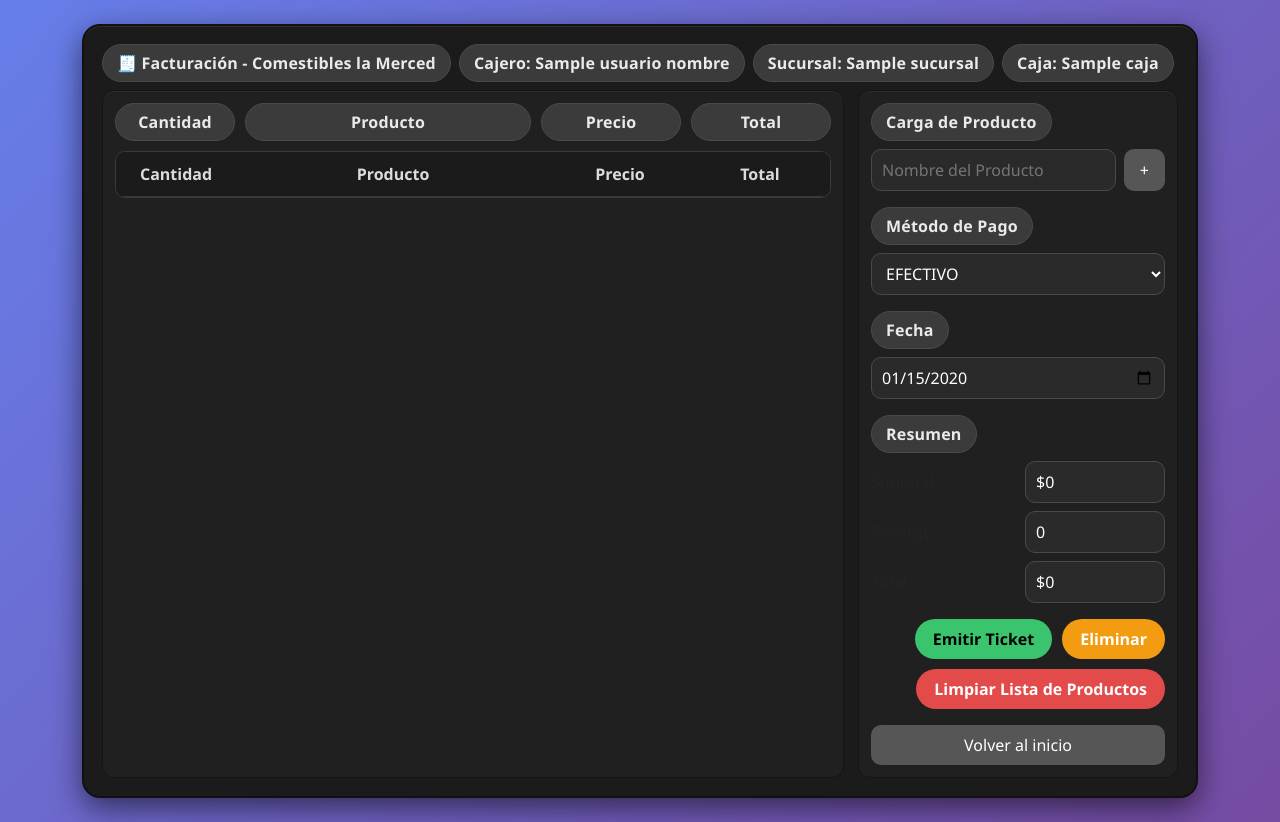
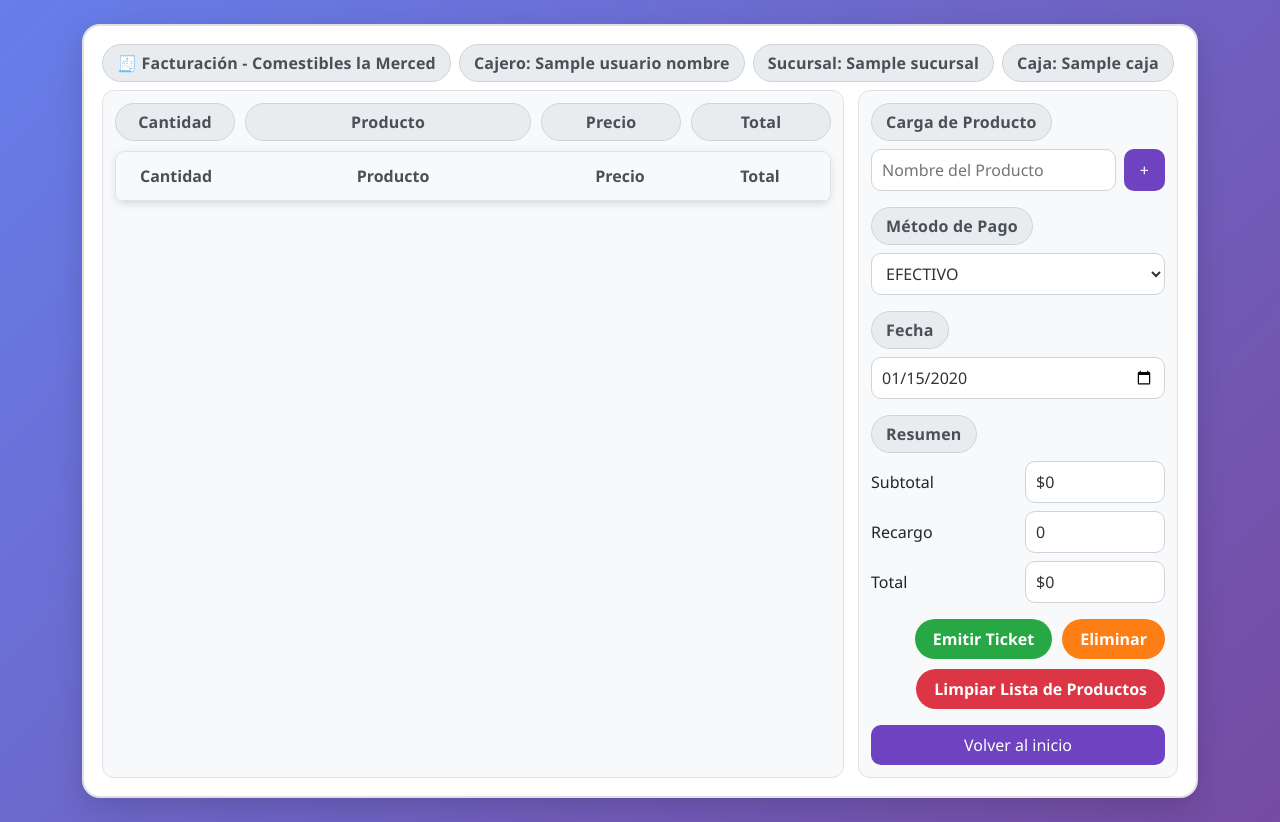
Before and after one commit to IgnacioCasula/LaMercedComestiblesSuper, a Django app: template ventas/templates/HTML/registrar_venta.html in a window 1280 px wide. Run offline with Django 4.2, Linux system fonts and the light colour scheme; tables that the repository leaves empty hold one stand-in row (values such as "Sample post"); the template is opened without the code that fills it: values that come from a table or form of the project are taken from there, most other values are stand-ins (such as "Sample title", 1, 10 or a date in 2020); lists and menus that the app fills with data are empty.

Commit message:
actualizacion de venta

```diff
--- a/ventas/static/CSS/ventas.css
+++ b/ventas/static/CSS/ventas.css
@@ -1,10 +1,10 @@
 :root{
-    --panel:#1b1b1b;
-    --panel-2:#202020;
-    --ink:#e6e6e6;
-    --line:#3a3a3a;
-    --pill:#3b3b3b;
-    --pill-hi:#4a4a4a;
+    --panel:#ffffff;    /* Cambiado a blanco */
+    --panel-2:#f8f9fa;  /* Gris muy claro */
+    --ink:#333333;      /* Texto oscuro */
+    --line:#dee2e6;     /* Bordes grises claros */
+    --pill:#e9ecef;     /* Pills grises claros */
+    --pill-hi:#ced4da;  /* Pills hover */
 }
 
 body {
@@ -16,13 +16,11 @@ body {
     overflow-x: hidden;
 }
 
-
-
 .frame{
     background:var(--panel);
     border-radius:18px;
-    border:2px solid #111;
-    box-shadow: inset 0 1px 0 rgba(255,255,255,.08), 0 10px 30px rgba(0,0,0,.55);
+    border:2px solid #e0e0e0; /* Borde más suave */
+    box-shadow: inset 0 1px 0 rgba(255,255,255,.08), 0 10px 30px rgba(0,0,0,.15);
     padding:18px;
 }
 
@@ -34,11 +32,11 @@ body {
     padding:6px 14px;
     font-weight:600;
     letter-spacing:.2px;
-    color:#eaeaea;
+    color:#495057; /* Texto gris oscuro */
 }
 
 .btn-purple{
-    background:#565656;
+    background:#6f42c1;
     color:#fff;
     border:none;
     border-radius:10px;
@@ -48,7 +46,7 @@ body {
     padding: 8px 16px;
 }
 .btn-purple:hover{
-    background:#919191;
+    background:#5a2dac;
     color:#fff;
 }
 
@@ -62,7 +60,7 @@ body {
     background:var(--panel-2);
     border-radius:12px;
     padding:12px;
-    border:1px solid #141414;
+    border:1px solid var(--line);
     box-shadow: inset 0 1px 0 rgba(255,255,255,.05);
 }
 
@@ -75,41 +73,50 @@ body {
 
 .gridhead .pill{ text-align:center; }
 
+/* ===== TABLA BLANCA ===== */
 table.sheet{
     width:100%;
     border-collapse:separate;
     border-spacing:0;
-    background:#181818;
+    background:#ffffff; /* Fondo blanco sólido */
     border:1px solid var(--line);
     border-radius:10px;
     overflow:hidden;
+    box-shadow: 0 2px 8px rgba(0,0,0,0.1); /* Sombra suave */
 }
 
 table.sheet thead th{
-    background:#1b1b1b;
-    color:#dcdcdc;
+    background:#f8f9fa; /* Gris muy claro para encabezado */
+    color:#495057; /* Texto gris oscuro */
     font-weight:600;
     text-align:center;
-    border-bottom:1px solid var(--line);
-    padding:10px 8px;
+    border-bottom:2px solid var(--line);
+    padding:12px 8px;
 }
 
 table.sheet tbody td{
-    background:#151515;
-    color:#f1f1f1;
+    background:#ffffff; /* Fondo blanco */
+    color:#212529; /* Texto casi negro */
     border-top:1px solid var(--line);
     border-right:1px solid var(--line);
-    padding:10px 8px;
+    padding:12px 8px;
     text-align:center;
+    transition: background-color 0.2s ease;
 }
 
-table.sheet tbody tr:nth-child(even) td{ background:#121212; }
+table.sheet tbody tr:nth-child(even) td{
+    background:#f8f9fa; /* Gris muy claro para filas pares */
+}
+
 table.sheet td:last-child, table.sheet th:last-child{ border-right:none; }
-table.sheet tbody tr:hover td{ background:#1e1e1e; }
+
+table.sheet tbody tr:hover td{
+    background:#e3f2fd; /* Azul muy claro al hover */
+}
 
 .side{
     background:var(--panel-2);
-    border:1px solid #141414;
+    border:1px solid var(--line);
     box-shadow: inset 0 1px 0 rgba(255,255,255,.05);
     border-radius:12px;
     padding:12px;
@@ -117,18 +124,21 @@ table.sheet tbody tr:hover td{ background:#1e1e1e; }
 
 .inpt{
     width:100%;
-    background:#2a2a2a;
+    background:#ffffff;
     border:1px solid var(--pill-hi);
-    color:#fff;
+    color:#333;
     border-radius:10px;
     padding:8px 10px;
     outline:none;
 }
 
-.inpt:focus{ border-color:#6f42c1; }
+.inpt:focus{
+    border-color:#6f42c1;
+    box-shadow: 0 0 0 2px rgba(111, 66, 193, 0.2);
+}
 
 .preview{
-    background:#0f0f0f;
+    background:#ffffff;
     border:1px solid var(--line);
     border-radius:10px;
     display:flex;
@@ -154,30 +164,45 @@ table.sheet tbody tr:hover td{ background:#1e1e1e; }
 }
 
 .btn-green{
-    background:#3ac46d;
-    border:none;
-    border-radius:999px;
-    padding:8px 18px;
-    font-weight:600;
-    color: #000;
-}
-
-.btn-red{
-    background:#e34b4b;
+    background:#28a745;
     border:none;
     border-radius:999px;
     padding:8px 18px;
     font-weight:600;
     color: #fff;
+    transition: background-color 0.2s ease;
+}
+
+.btn-green:hover{
+    background:#218838;
+}
+
+.btn-red{
+    background:#dc3545;
+    border:none;
+    border-radius:999px;
+    padding:8px 18px;
+    font-weight:600;
+    color: #fff;
+    transition: background-color 0.2s ease;
+}
+
+.btn-red:hover{
+    background:#c82333;
 }
 
 .btn-orange{
-    background:#f39c12;
+    background:#fd7e14;
     border:none;
     border-radius:999px;
     padding:8px 18px;
     font-weight:600;
     color:#fff;
+    transition: background-color 0.2s ease;
+}
+
+.btn-orange:hover{
+    background:#e66a00;
 }
 
 /* Estilos para los botones de cantidad */
@@ -200,6 +225,7 @@ table.sheet tbody tr:hover td{ background:#1e1e1e; }
     justify-content: center;
     cursor: pointer;
     font-weight: bold;
+    transition: background-color 0.2s ease;
 }
 
 .qty-btn:hover {
@@ -230,6 +256,7 @@ table.sheet tbody tr:hover td{ background:#1e1e1e; }
     max-height: 80vh;
     overflow-y: auto;
     position: relative;
+    box-shadow: 0 10px 30px rgba(0,0,0,0.3);
 }
 
 .close-modal {
@@ -259,6 +286,16 @@ table.sheet tbody tr:hover td{ background:#1e1e1e; }
 
 .label {
     margin-bottom: 8px;
+    color: #495057;
+    font-weight: 600;
+}
+
+/* Mejoras visuales adicionales */
+.gridhead .pill {
+    background: #e9ecef;
+    border-color: #ced4da;
+    color: #495057;
+    font-weight: 600;
 }
 
 /* Responsive */
```
Also changed, not shown: cargar_productos.py (+48 -118 lines).
